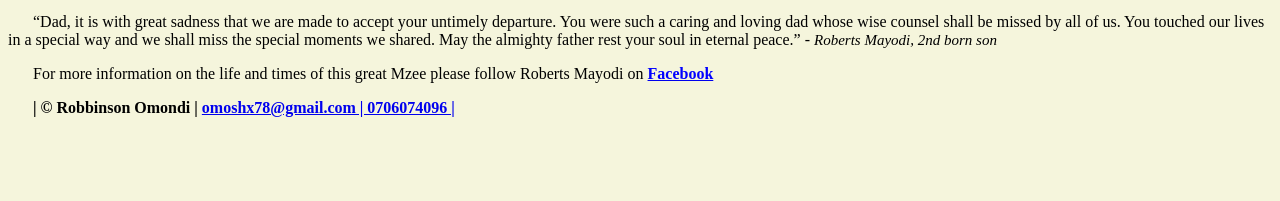
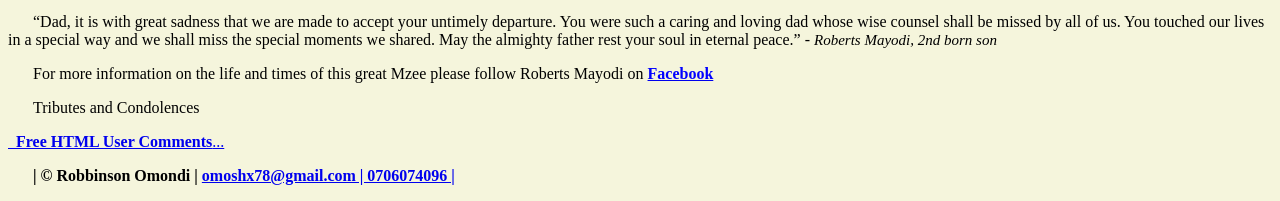
Before and after one commit to omoshx78/ngovolia, a website: page public/index.html in a window 1280 px wide. Shown: the part 2126-2327 px from the top of the page. Before the commit the page ends 2259 px from the top, so only its background shows below. Drawn offline with Linux system fonts and the light colour scheme; a web font is replaced by a local one.

Commit message:
Update index.html

```diff
--- a/public/index.html
+++ b/public/index.html
@@ -101,10 +101,12 @@
                 <div>
                   <p style="color:#000000">For more information on the life and times of this great Mzee please follow Roberts Mayodi on <a href="https://www.facebook.com/fred.auma.9" target="_blank"><strong style="color:blue">Facebook</strong></a> </p>
                 </div>
+<p>Tributes and Condolences</p>
+<!-- Begin Comments JavaScript Code --><script type="text/javascript" async>function ajaxpath_5a9796672f99f(url){return window.location.href == '' ? url : url.replace('&s=','&s=' + escape(window.location.href));}(function(){document.write('<div id="fcs_div_5a9796672f99f"><a title="free comment script" href="http://www.freecommentscript.com">&nbsp;&nbsp;<b>Free HTML User Comments</b>...</a></div>');fcs_5a9796672f99f=document.createElement('script');fcs_5a9796672f99f.type="text/javascript";fcs_5a9796672f99f.src=ajaxpath_5a9796672f99f((document.location.protocol=="https:"?"https:":"http:")+"//www.freecommentscript.com/GetComments2.php?p=5a9796672f99f&s=#!5a9796672f99f");setTimeout("document.getElementById('fcs_div_5a9796672f99f').appendChild(fcs_5a9796672f99f)",1);})();</script><noscript><div><a href="http://www.freecommentscript.com" title="free html user comment box">Free Comment Script</a></div></noscript><!-- End Comments JavaScript Code -->
+<footer>
+        <p class="text-center"><strong>| &copy Robbinson Omondi | </strong><a href="mailto:omoshx78@gmail.com" target="_blank"><strong>omoshx78@gmail.com | 0706074096 |</strong></a>
+        </p>
+      </footer>
 
 </body>
 </html>
-<footer>
-        <p><strong>| &copy Robbinson Omondi | </strong><a href="mailto:omoshx78@gmail.com" target="_blank"><strong>omoshx78@gmail.com | 0706074096 |</strong></a>
-        </p>
-      </footer>
```
